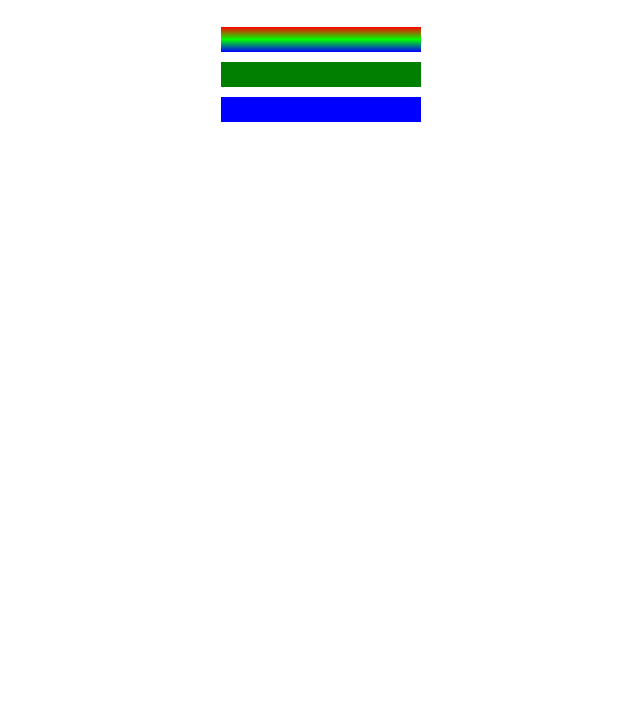
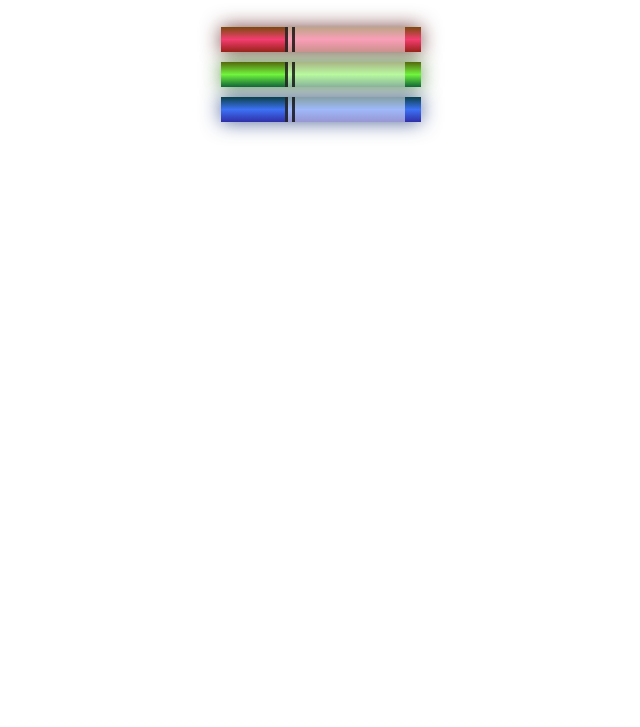
Before and after one commit to TristanRentsch/CSSMarkers, a plain HTML site: page index.html in a window 1280 px wide. Shown: the part 73-800 px from the top of the page, without its empty margins (319-959 px from the left). Drawn offline with Linux system fonts and the light colour scheme.

Commit message:
Finish marker design

```diff
--- a/index.html
+++ b/index.html
@@ -2,16 +2,25 @@
 <html lang="en">
   <head>
     <title>Colored Markers</title>
-        <meta charset="utf-8">
-        <meta name="viewport" content="width=device-width, initial-scale=1.0">
-        <link rel="stylesheet" href="styles.css">
+    <meta charset="utf-8" />
+    <meta name="viewport" content="width=device-width, initial-scale=1.0" />
+    <link rel="stylesheet" href="styles.css" />
   </head>
   <body>
     <h1>CSS Color Markers</h1>
     <div class="container">
-            <div class="marker red"></div>
-            <div class="marker green"></div>
-            <div class="marker blue"></div>
+      <div class="marker red">
+        <div class="cap"></div>
+        <div class="sleeve"></div>
+      </div>
+      <div class="marker green">
+        <div class="cap"></div>
+        <div class="sleeve"></div>
+      </div>
+      <div class="marker blue">
+        <div class="cap"></div>
+        <div class="sleeve"></div>
+      </div>
     </div>
   </body>
 </html>
--- a/styles.css
+++ b/styles.css
@@ -9,18 +9,37 @@ h1 {
 }
 
 .red {
-  background: linear-gradient(180deg, rgb(255, 0, 0) 0%, rgb(0, 255, 0) 50%, rgb(0, 0, 255) 100%);
+  background: linear-gradient(rgb(122, 74, 14), rgb(245, 62, 113), rgb(162, 27, 27));
+  box-shadow: 0 0 20px rgba(83, 14, 14, 0.8);
 }
 
 .green {
-  background-color: #007F00
+  background: linear-gradient(#55680D, #71F53E, #116C31);
+  box-shadow: 0 0 20px #3B7E20CC;
 }
 
 .blue {
-  background-color: hsl(240, 100%, 50%)
+  background: linear-gradient(hsl(186, 76%, 16%), hsl(223, 90%, 60%), hsl(240, 56%, 42%));
+  box-shadow: 0 0 20px  hsla(223, 59%, 31%, 0.8);
 }
 
 .container {
   background-color: rgb(255, 255, 255);
   padding: 10px 0;
 }
+
+.sleeve {
+  width: 110px;
+  height: 25px;
+  background-color: rgba(255, 255, 255, 0.5);
+  border-left: 10px double rgba(0, 0, 0, 0.75);
+}
+
+.cap {
+  width: 60px;
+  height: 25px;
+}
+
+.cap, .sleeve {
+  display: inline-block;
+}
```
Lines whose indentation alone changed are shown as unchanged.
